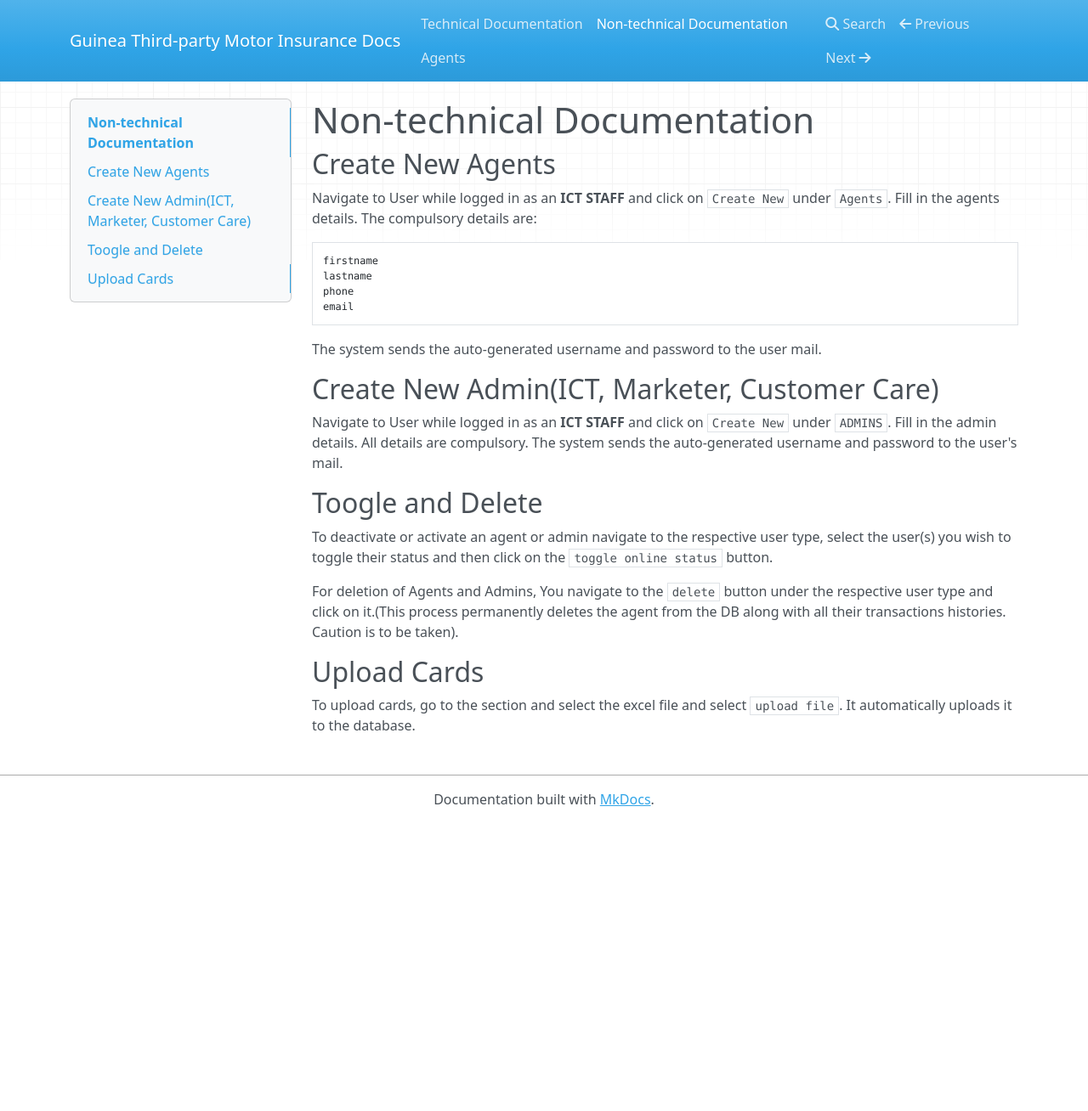
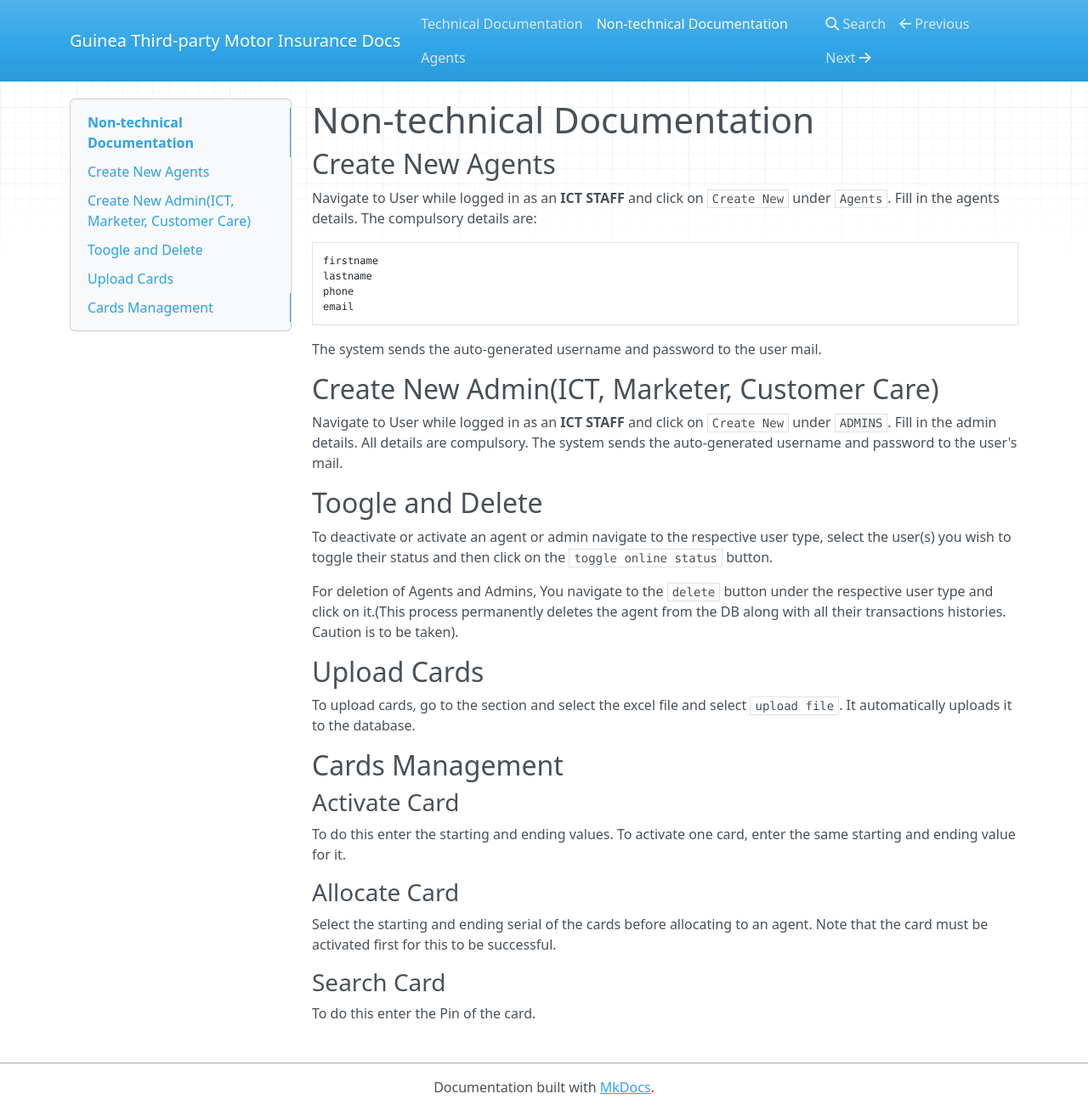
Before and after one commit to felixiho/motor-docs, an MkDocs documentation site: the page built from docs/about.md, in a window 1280 px wide and 1308 px high. Shown: the whole window at 85% size. Built offline with MkDocs 1.6.1, drawn with Linux system fonts in a browser that asks for light colours; nearby versions of some CDN libraries.

Commit message:
Card management

```diff
--- a/docs/about.md
+++ b/docs/about.md
@@ -25,3 +25,14 @@ For deletion of Agents and Admins, You navigate to the `delete` button under the
 ## Upload Cards
 To upload cards, go to the section and select the excel file and select `upload file`.
 It automatically uploads it to the database.
+
+## Cards Management
+### Activate Card
+To do this enter the starting and ending values.
+To activate one card, enter the same starting and ending value for it.
+
+### Allocate Card
+Select the starting and ending serial of the cards before allocating to an agent. Note that the card must be activated first for this to be successful.
+
+### Search Card
+To do this enter the Pin of the card.
```
